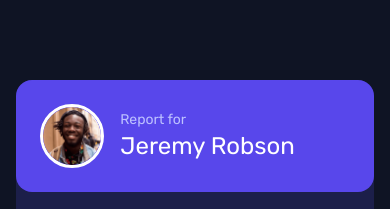
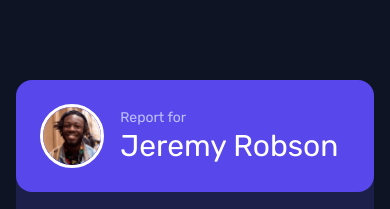
Before and after one commit to JustShuaib/time-tracking-dashboard, a website: page index.html in a window 390 px wide. Shown: the top 209 px of the page. Drawn offline with Linux system fonts and the light colour scheme.

Commit message:
Increased font size of heading

```diff
--- a/index.html
+++ b/index.html
@@ -29,7 +29,7 @@
           />
           <header>
             <p class="text-sm sm:text-base">Report for</p>
-            <h1 class="text-2xl capitalize text-white lg:mt-2 lg:text-5xl">
+            <h1 class="text-3xl capitalize text-white lg:mt-2 lg:text-5xl">
               Jeremy Robson
             </h1>
           </header>
```
Also changed, not shown: style.css.
